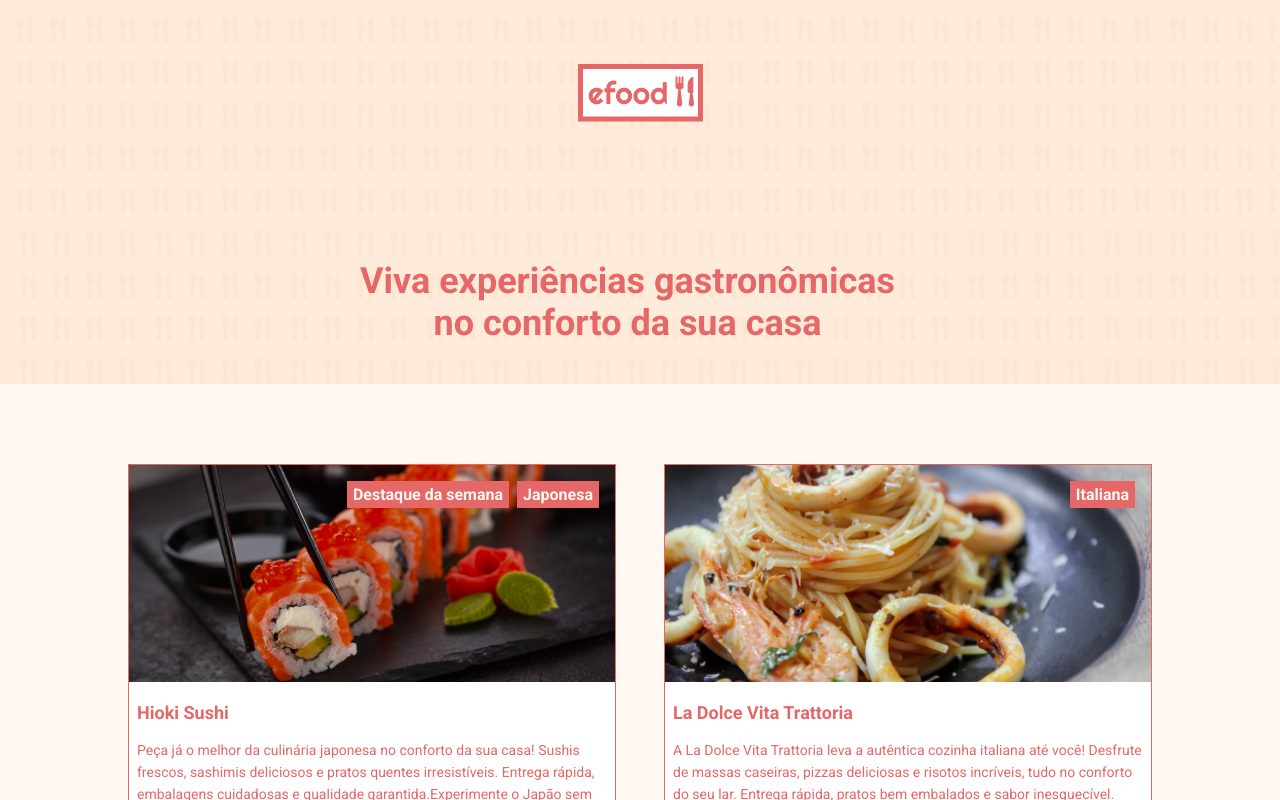
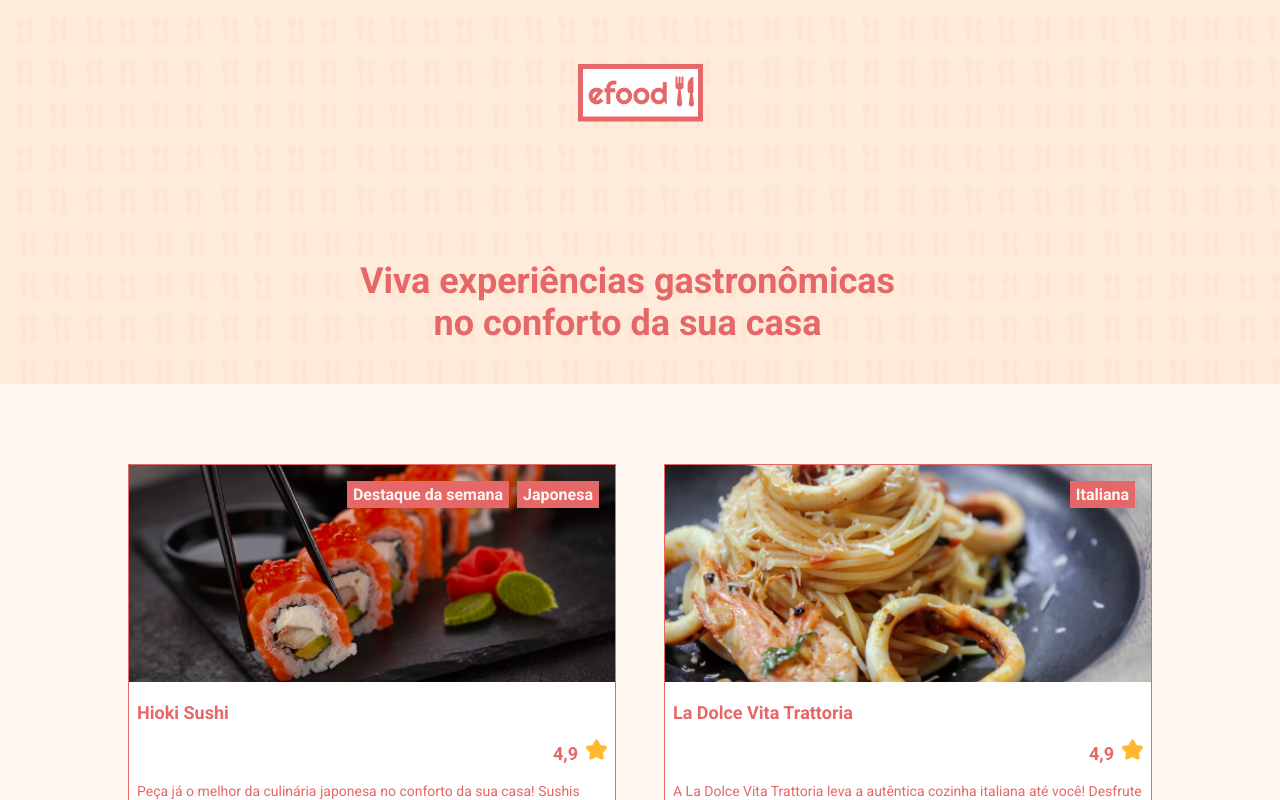
Before and after one commit to Gleison1991/efood, a React (Create React App) app: page / in a window 1280 px wide. Shown: the top 800 px of the page. Built offline with nearby package versions, Linux system fonts and the light colour scheme.

Commit message:
precisa resolver a avaliação e o texto em branco

```diff
--- a/src/App.tsx
+++ b/src/App.tsx
@@ -16,7 +16,7 @@ const rotas = createBrowserRouter([
     element: <Restaurantes />
   }
 ])
-// tirei linha 21. entre a div <Banner />
+
 function App() {
   return (
     <>
--- a/src/components/Product/index.tsx
+++ b/src/components/Product/index.tsx
@@ -7,7 +7,9 @@ import {
   Card,
   Descricao,
   Titulo,
-  ContainerDescricao
+  ContainerDescricao,
+  Avaliacao,
+  Estrela
 } from './styles'
 
 type Props = {
@@ -15,9 +17,18 @@ type Props = {
   description: string
   infos: string[]
   image: string
+  avaliacao: string
+  estrela: string
 }
 
-export const Product = ({ title, description, infos, image }: Props) => (
+export const Product = ({
+  title,
+  description,
+  infos,
+  image,
+  avaliacao,
+  estrela
+}: Props) => (
   <Card>
     <Image src={image} alt={title} />
     <Infos>
@@ -27,6 +38,10 @@ export const Product = ({ title, description, infos, image }: Props) => (
     </Infos>
     <ContainerDescricao>
       <Titulo>{title}</Titulo>
+      <Avaliacao>
+        {avaliacao}
+        <Estrela src={estrela} alt="estrela" />
+      </Avaliacao>
       <Descricao>{description}</Descricao>
       <Link to="/restaurantes">
         <Tag>Saiba mais</Tag>
--- a/src/components/Product/styles.ts
+++ b/src/components/Product/styles.ts
@@ -42,3 +42,19 @@ export const Infos = styled.div`
   top: 16px;
   right: 16px;
 `
+export const Avaliacao = styled.h3`
+  font-weight: bold;
+  font-size: 18px;
+  color: ${cores.rosa};
+  display: block;
+  margin-top: 8px;
+  margin-bottom: 16px;
+  text-align: right;
+`
+
+export const Estrela = styled.img`
+  object-fit: cover;
+  width: 21px;
+  height: 21px;
+  margin-left: 8px;
+`
--- a/src/components/ProductsList/index.tsx
+++ b/src/components/ProductsList/index.tsx
@@ -1,6 +1,6 @@
 import Prato from '../../models/Prato'
 import Product from '../Product'
-
+import Estrelinha from '../../assets/images/estrela.png'
 import { Container, List } from './styles'
 
 export type Props = {
@@ -18,6 +18,8 @@ const ProductsList = ({ pratos }: Props) => (
             infos={prato.infos}
             title={prato.title}
             description={prato.description}
+            avaliacao={'4,9'}
+            estrela={Estrelinha}
           />
         ))}
       </List>
```
